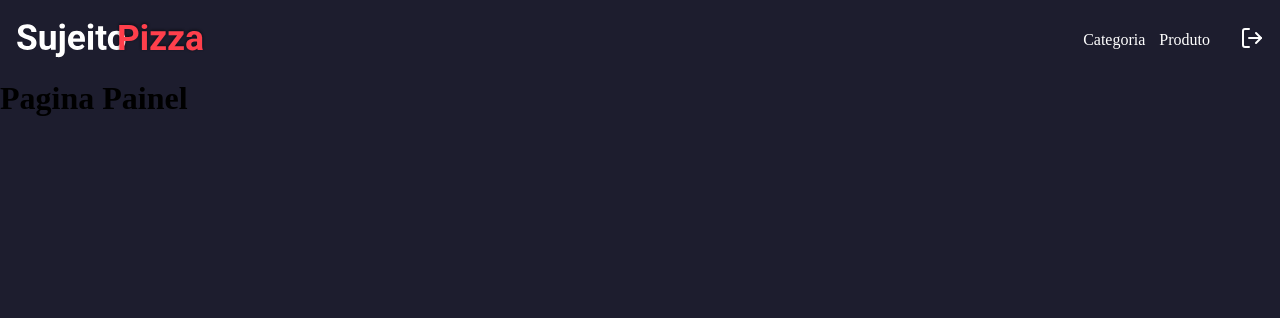
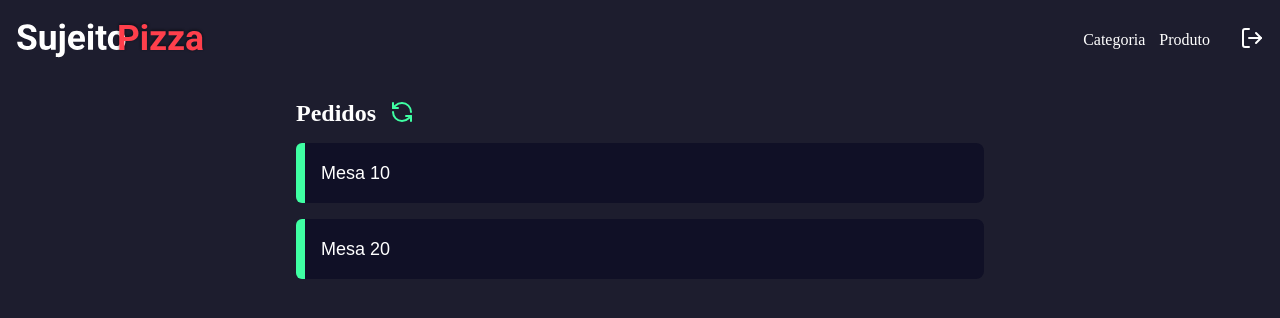
Before and after one commit to YaghoJP/sujeito-pizzaria, a Next.js app in the folder frontend/: page /dashboard in a window 1280 px wide. Shown: the top 318 px of the page. Built offline with nearby package versions, Linux system fonts and the light colour scheme.

Commit message:
dashboard

```diff
--- a/frontend/src/app/dashboard/components/header/index.tsx
+++ b/frontend/src/app/dashboard/components/header/index.tsx
@@ -1,10 +1,21 @@
+"use client"
 import Link from 'next/link'
 import styles from './styles.module.scss'
 import Image from 'next/image'
 import logoImg from '/public/logo.svg'
 import {LogOutIcon} from 'lucide-react'
+import { deleteCookie } from 'cookies-next'
+import { useRouter } from 'next/navigation'
 
 export function Header(){
+
+    const router = useRouter();
+
+    async function logOut(){
+        deleteCookie('session', {path: '/'})
+        router.replace('/')
+    }
+
     return(
         <header className={styles.headerContainer}>
             <div className={styles.headerContent}>
@@ -27,7 +38,7 @@
                     <Link href={'/dashboard/product'}>
                         Produto
                     </Link>
-                    <form>
+                    <form action={logOut}>
                         <button>
                             <LogOutIcon
                                 size={24}
--- /dev/null
+++ b/frontend/src/app/dashboard/components/orders/index.tsx
@@ -0,0 +1,38 @@
+import styles from './styles.module.scss'
+import { RefreshCcw } from 'lucide-react'
+
+export function Orders(){
+    return(
+        <main className={styles.container}>
+            <section className={styles.ContainerHeader}>
+
+                <h1>Pedidos</h1>
+
+                <button>
+                    <RefreshCcw
+                        size={24}
+                        color='#3fffa3'
+                    />
+                </button>
+
+            </section>
+
+            <section className={styles.listOrders}>
+                <button className={styles.orderItem}>
+                    <div className={styles.tag}>
+
+                    </div>
+                    <span>Mesa 10</span>
+                </button>
+
+                <button className={styles.orderItem}>
+                    <div className={styles.tag}>
+
+                    </div>
+                    <span>Mesa 20</span>
+                </button>
+
+            </section>
+        </main>
+    )
+}
--- /dev/null
+++ b/frontend/src/app/dashboard/components/orders/styles.module.scss
@@ -0,0 +1,55 @@
+.container{
+    max-width: 720px;
+    margin: 20px auto;
+    padding: 0 16px;
+    display: flex;
+    justify-content: space-between;
+    flex-direction: column;
+
+    h1{
+        color: var(--white);
+    }
+}
+
+.ContainerHeader{
+    display: flex;
+    align-items: center;
+    gap: 14px;
+    margin-bottom: 16px;
+    button{
+        background: transparent;
+        border: 0;
+    }
+}
+
+
+.listOrders{
+    flex-direction: column;
+    display: flex;
+    gap: 16px;
+
+}
+
+.orderItem{
+    display: flex;
+    background-color: var(--dark-900);
+    align-items: center;
+    border: 0;
+    font-size: 18px;
+
+    border-radius: 8px;
+    color: var(--white);
+    transition: filter 0.5s;
+
+    &:hover{
+        filter: brightness(1.40);
+    }
+}
+
+.tag{
+    width: 9px;
+    background-color: var(--green-900);
+    height: 60px;
+    border-radius: 6px 0 0 6px;
+    margin-right: 16px;
+}
--- a/frontend/src/app/dashboard/page.tsx
+++ b/frontend/src/app/dashboard/page.tsx
@@ -1,10 +1,9 @@
+import { Orders } from "./components/orders";
 
 export default function DashBoard(){
     return(
-        <div>
-            <h1>
-                Pagina Painel
-            </h1>
-        </div>
+        <>
+            <Orders/>
+        </>
     )
 }
```
